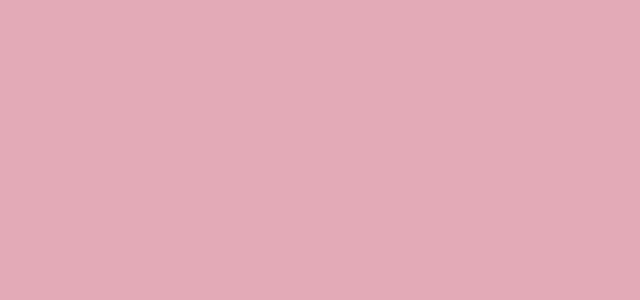
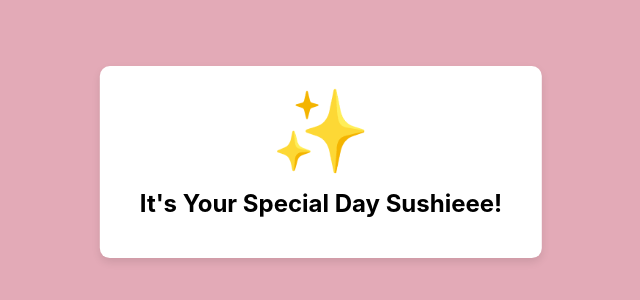
Before and after one commit to Pushkar-Mahajan4/happy-birthday, a React (Create React App) app: page / in a window 1280 px wide. Shown: the part 158-458 px from the top of the page, without its empty margins (319-959 px from the left). Built offline with nearby package versions, Linux system fonts and the light colour scheme.

Commit message:
Perfect working screen

```diff
--- a/src/App.js
+++ b/src/App.js
@@ -46,6 +46,21 @@ const App = () => {
 
   return (
     <div className="App">
+      <div style={{
+        position: 'absolute',
+        top: '40%',
+        left: '50%',
+        transform: 'translate(-50%, -50%)',
+        backgroundColor: 'white',
+        padding: '20px 40px',
+        borderRadius: '10px',
+        boxShadow: '0 4px 8px rgba(0,0,0,0.1)',
+        zIndex: 10,
+        textAlign: 'center'
+      }}>
+        <h1 style={{ fontSize: '5em', marginBottom: '-10px', marginTop: '-5px' }}>✨</h1>
+        <h2>It's Your Special Day Sushieee!</h2>
+      </div>
       {hearts.map((heart) => (
         <Heart
           key={heart.id}
```
